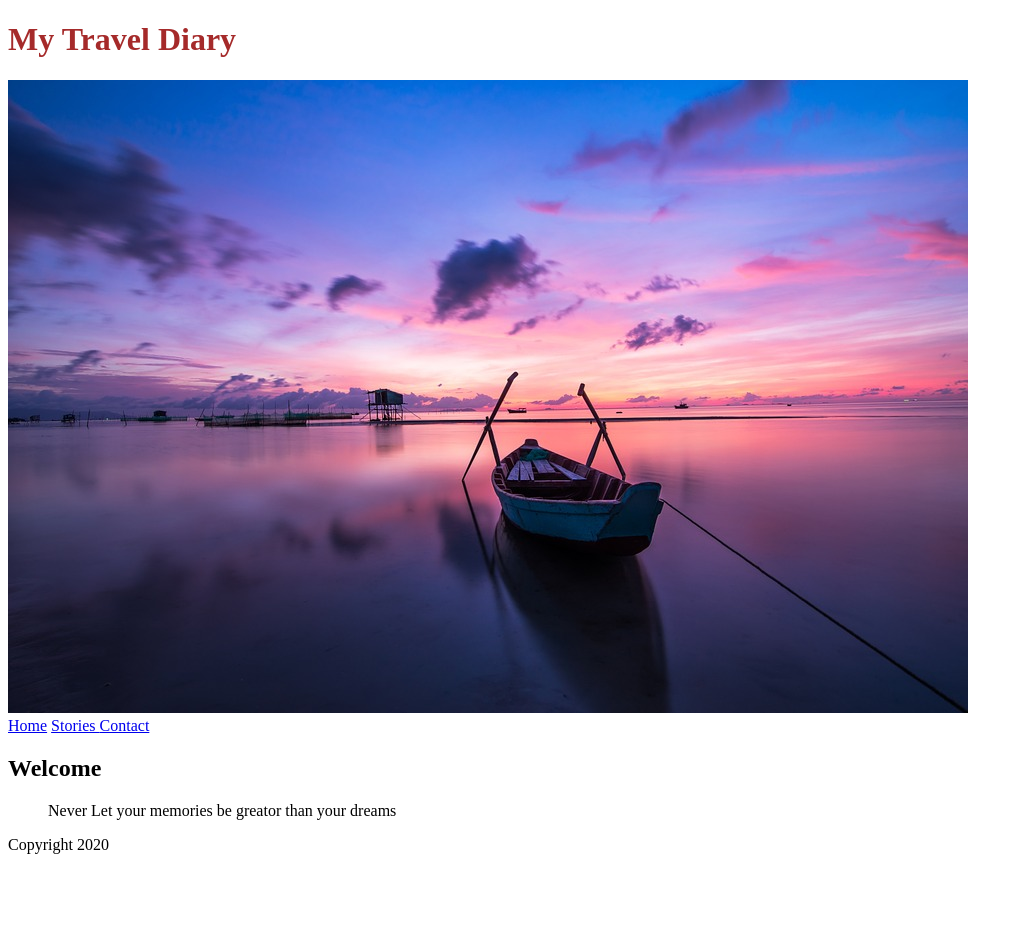
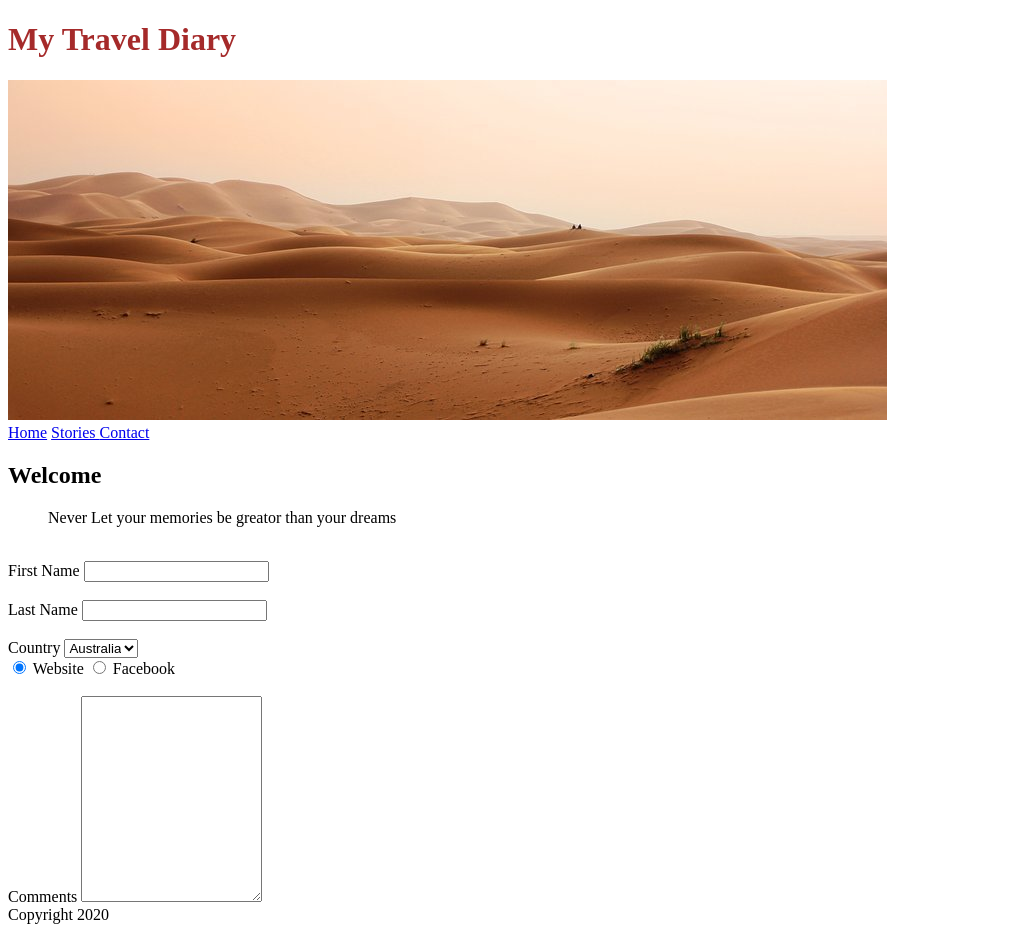
Before and after one commit to mariumyounus/My-travel-diary, a plain HTML site: page contact.html in a window 1280 px wide. Shown: the whole page, without its empty margins (0-1023 px from the left). Before the commit the page ends 862 px from the top, so only its background shows below. Drawn offline with Linux system fonts and the light colour scheme.

Commit message:
content for stories and contact page

```diff
--- a/contact.html
+++ b/contact.html
@@ -9,7 +9,7 @@
 
     <header>
         <h1 style="color:brown">My Travel Diary</h1>
-        <img src="images/travel boat1.jpg" alt = "Boat">
+        <img src="images/desert.jpg" alt = "desert">
         <nav>
             <a href="index.html"> Home</a>
             <a href ="stories.html"> Stories </a>
@@ -22,7 +22,45 @@
     </body>
        </header>
        <main>
-           <!--I will do this tomorrow-->
+
+           <article>
+               <form>
+                   <br>
+                   <label for = "fname"> First Name</label>
+                   <input type= "text" name ="fname" id="fname">
+               </br>
+               <br>
+               <label for ="surname">Last Name</label>
+                   <input type="text" name ="surname"id="surname">
+            </br>
+
+         <br>
+            <label for ="country">Country</label>
+         <select name="country">
+             <option value="Australia">Australia</option>
+             <option value ="USA">America</option>
+             <option value ="Japan">Japan</option>
+         </select>
+         <br>
+
+         <label for ="how did you hear about me?"></label>
+
+         <input type="radio" id="website" name="how" checked> Website
+            <input type="radio" id="facebook" name="how"> Facebook
+          <br />
+<br>
+          <label for="comment">Comments</label>
+            <textarea id="comment" name="comment" style="height:200px">
+
+
+        </textarea>
+
+
+        </br>
+         </form>
+                </form>
+
+           </article>
        </main>
        <footer>Copyright 2020
 
```
Also changed, not shown: index.html (+11 -1 lines), stories.html (+17 -2 lines), images/aircraft.jpg (added), images/desert.jpg (added), images/landscape.jpg (added), images/paris.jpg (added), images/ribblehead-viaduct.jpg (added), images/singapore.jpg (added).
